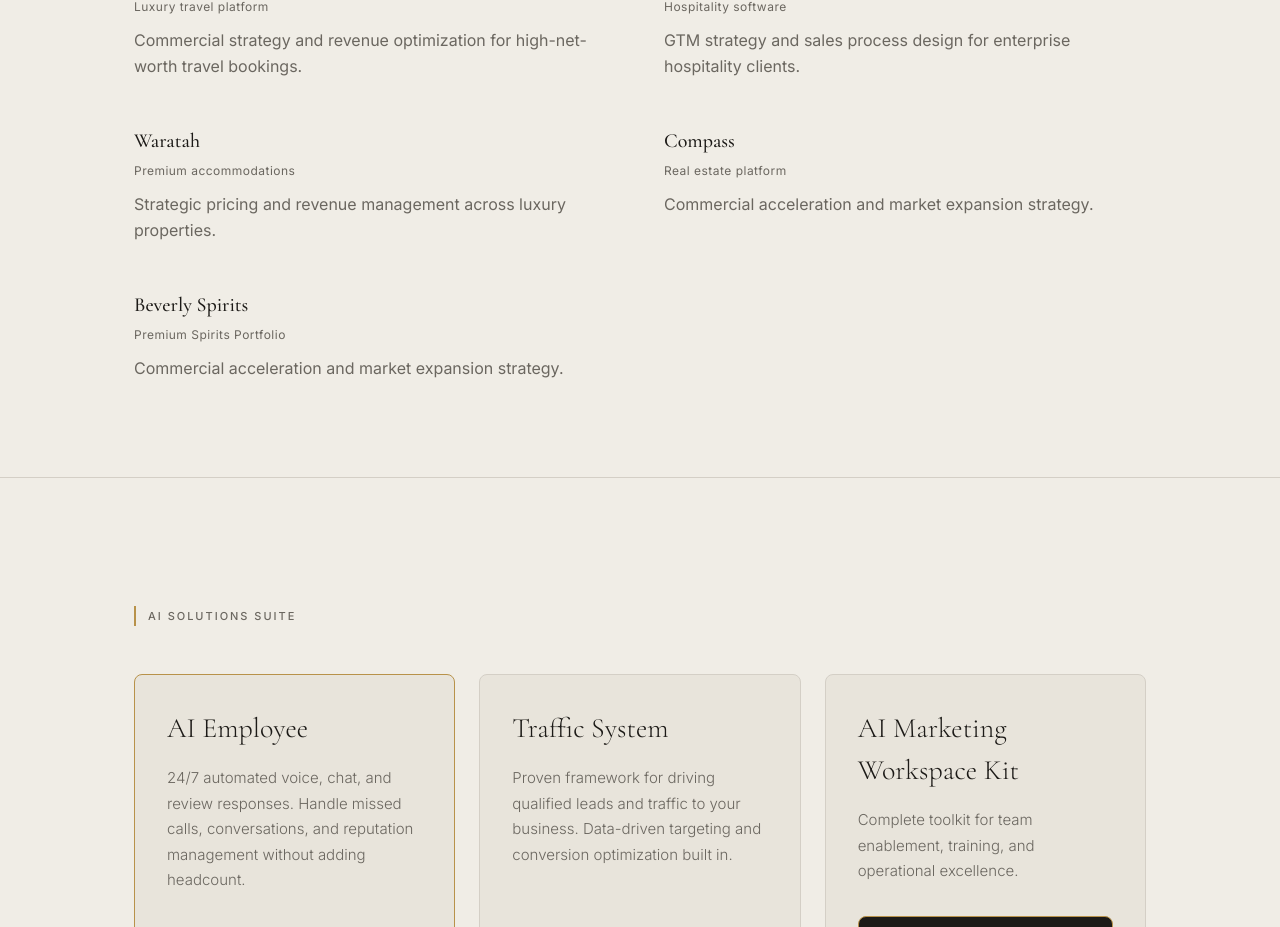
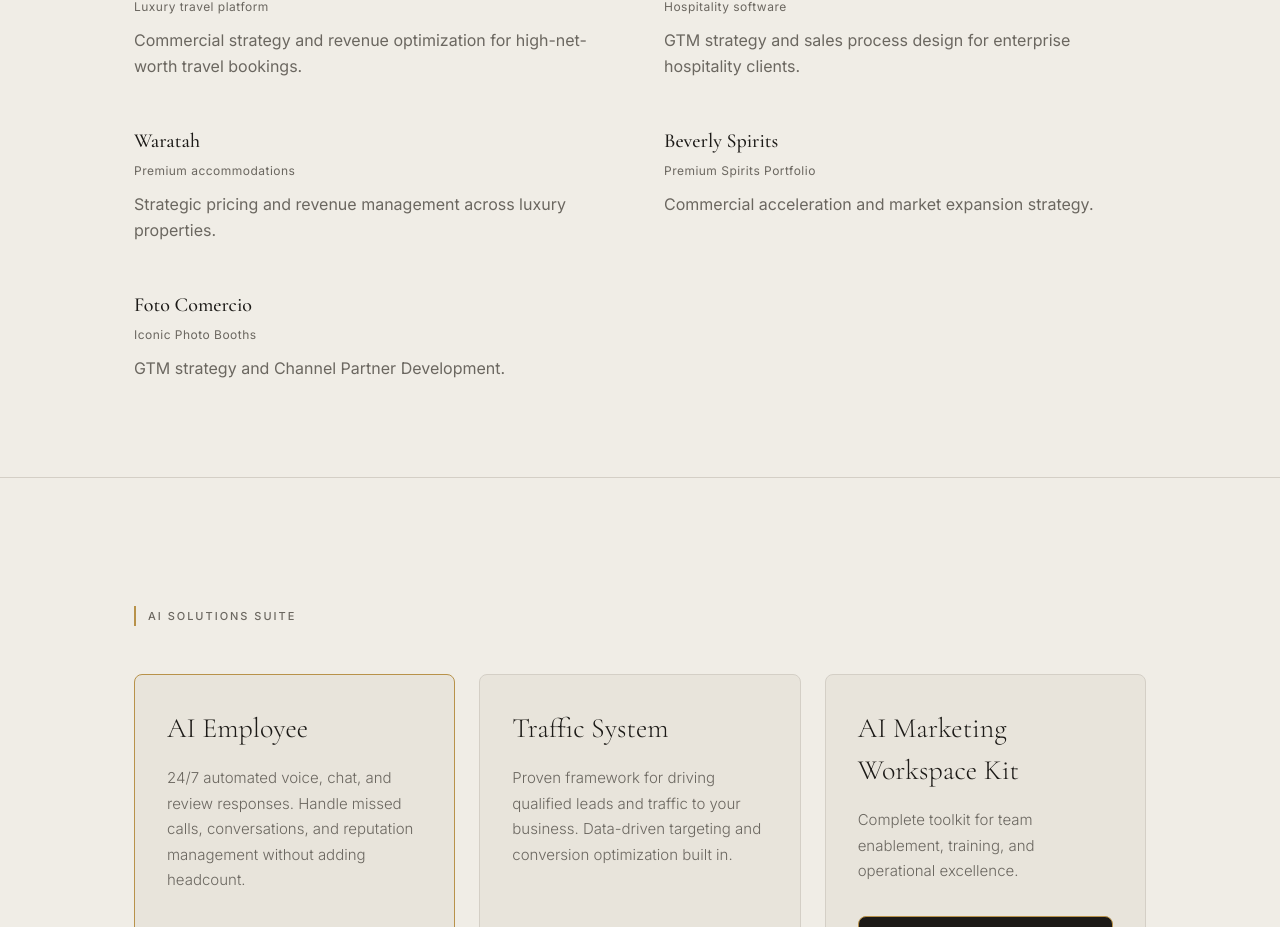
Before and after one commit to letsnavigatebmw/aperture-hospitality, a Next.js app: page / in a window 1280 px wide. Shown: the part 3699-4626 px from the top of the page. Built offline with nearby package versions, Linux system fonts and the light colour scheme.

Commit message:
Update portfolio section: Replace Compass with Beverly Spirits, add Foto Comercio as Iconic Photo Booths

```diff
--- a/app/page.tsx
+++ b/app/page.tsx
@@ -262,8 +262,8 @@ export default function Home() {
 
             {/* Engagement 4 */}
             <div>
-              <h3 className="font-display text-xl font-medium text-ink mb-2">Compass</h3>
-              <p className="text-xs tracking-tight text-muted mb-3">Real estate platform</p>
+              <h3 className="font-display text-xl font-medium text-ink mb-2">Beverly Spirits</h3>
+              <p className="text-xs tracking-tight text-muted mb-3">Premium Spirits Portfolio</p>
               <p className="text-muted leading-relaxed">
                 Commercial acceleration and market expansion strategy.
               </p>
@@ -271,10 +271,10 @@ export default function Home() {
 
             {/* Engagement 5 */}
             <div>
-              <h3 className="font-display text-xl font-medium text-ink mb-2">Beverly Spirits</h3>
-              <p className="text-xs tracking-tight text-muted mb-3">Premium Spirits Portfolio</p>
+              <h3 className="font-display text-xl font-medium text-ink mb-2">Foto Comercio</h3>
+              <p className="text-xs tracking-tight text-muted mb-3">Iconic Photo Booths</p>
               <p className="text-muted leading-relaxed">
-                Commercial acceleration and market expansion strategy.
+                GTM strategy and Channel Partner Development.
               </p>
             </div>
           </div>
```
